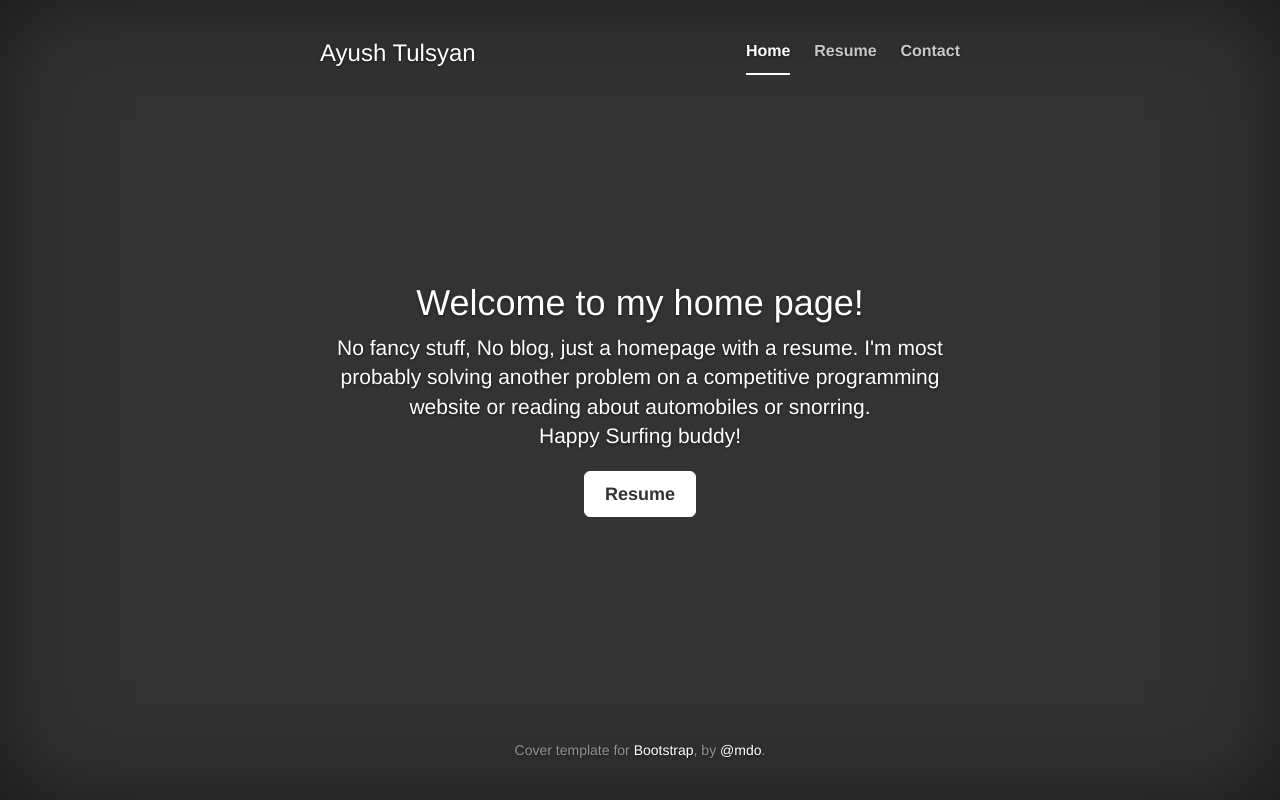
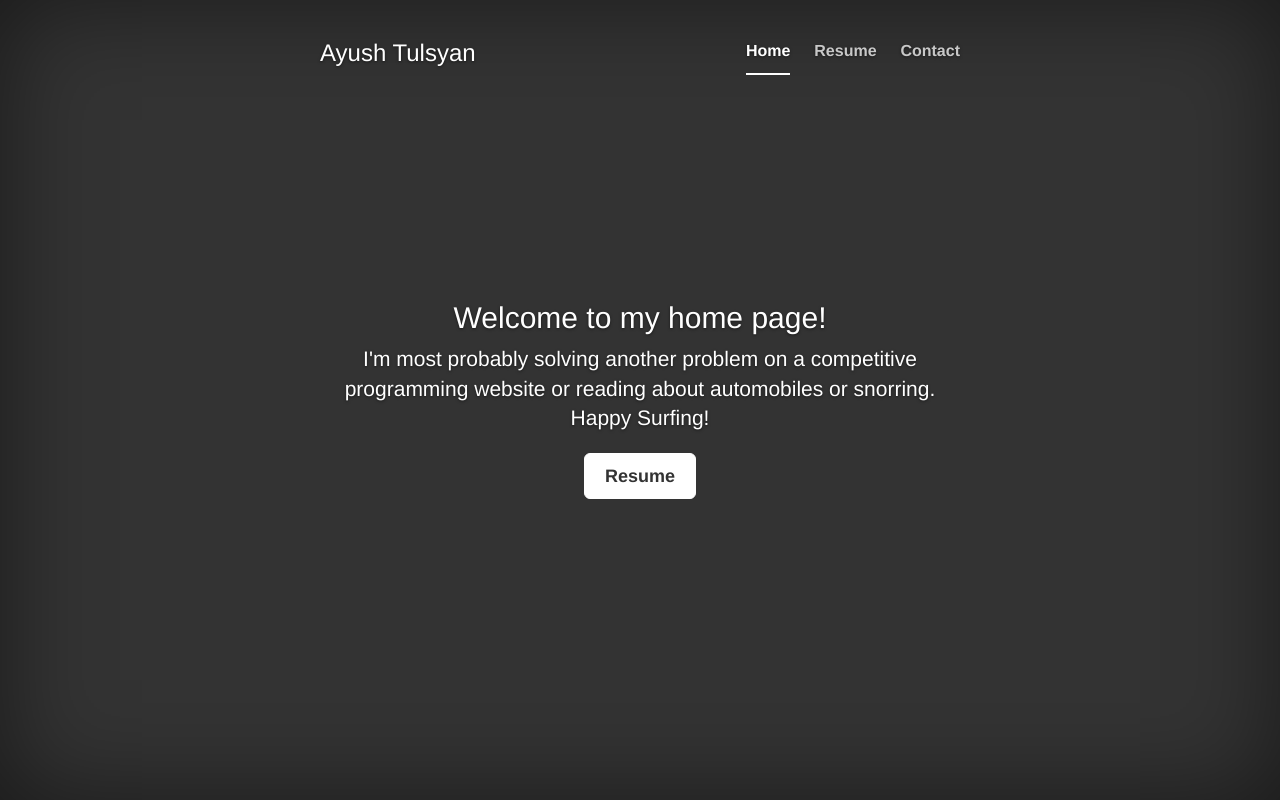
Before and after one commit to ayush-tulsyan/ayush-tulsyan.github.io, a plain HTML site: page index.html in a window 1280 px wide. Drawn offline with Linux system fonts and the light colour scheme; files whose address does not match are found by name.

Commit message:
Rearranged Stuff

```diff
--- a/index.html
+++ b/index.html
@@ -62,20 +62,19 @@
           </div>
 
           <div class="inner cover">
-            <h1 class="cover-heading">Welcome to my home page!</h1>
-            <p class="lead">No fancy stuff, No blog, just a homepage with a resume.
-I'm most probably solving another problem on a competitive programming website or reading about automobiles or snorring. <br>
-Happy Surfing buddy!</p>
+            <h2 class="cover-heading">Welcome to my home page!</h2>
+            <p class="lead">I'm most probably solving another problem on a competitive programming website or reading about automobiles or snorring. <br>
+Happy Surfing!</p>
             <p class="lead">
               <a href="files/Resume_AyushTulsyan.pdf" class="btn btn-lg btn-default">Resume</a>
             </p>
           </div>
 
-          <div class="mastfoot">
-            <div class="inner">
-              <p>Cover template for <a href="http://getbootstrap.com/">Bootstrap</a>, by <a href="https://twitter.com/mdo">@mdo</a>.</p>
-            </div>
-          </div>
+          <!-- <div class="mastfoot"> -->
+            <!-- <div class="inner"> -->
+              <!-- <p>Cover template for <a href="http://getbootstrap.com/">Bootstrap</a>, by <a href="https://twitter.com/mdo">@mdo</a>.</p> -->
+            <!-- </div> -->
+          <!-- </div> -->
 
         </div>
 
```
Also changed, not shown: contact.html (+7 -7 lines).
